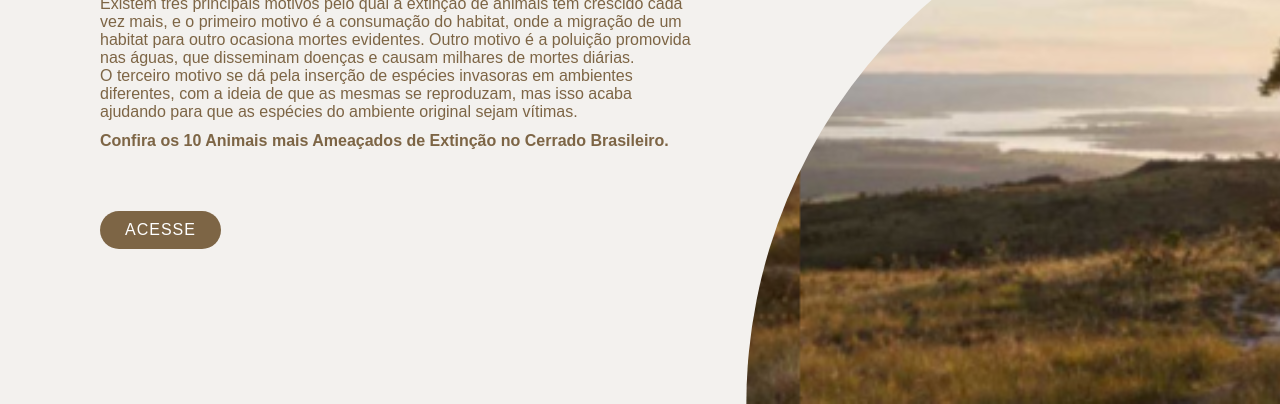
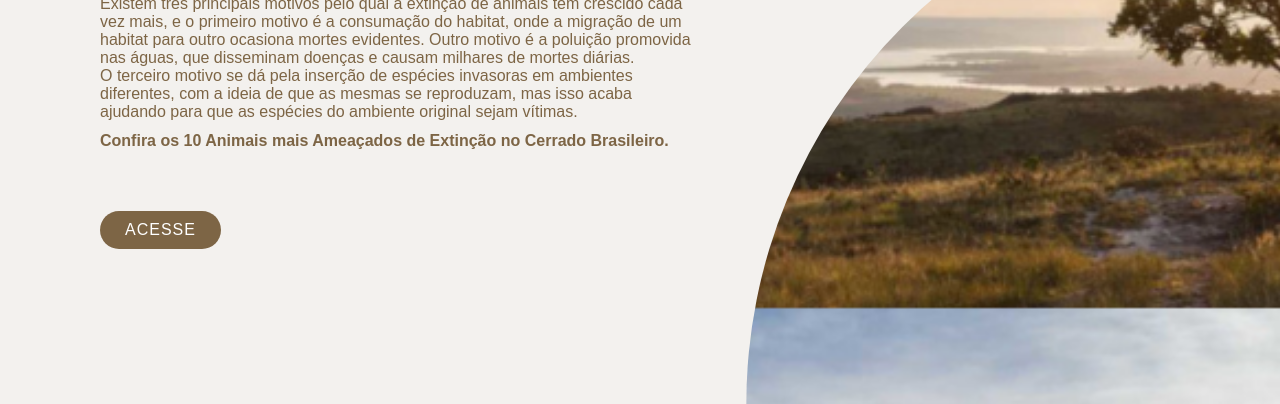
Before and after one commit to CharlesDDS/meu-site, a plain HTML site: page index.html in a window 1280 px wide. Shown: the part 396-800 px from the top of the page. Drawn offline with Linux system fonts and the light colour scheme.

Commit message:
Update styleindex.css

```diff
--- a/CSS/styleindex.css
+++ b/CSS/styleindex.css
@@ -26,7 +26,7 @@ section {
     width: 100%;
     height: 100%;
     background-image:url(../FIGURA/cerrado.png) ;
-    background-size:contain;
+    background-size:55%;
     clip-path: circle(50% at bottom right);
 }
 
```
